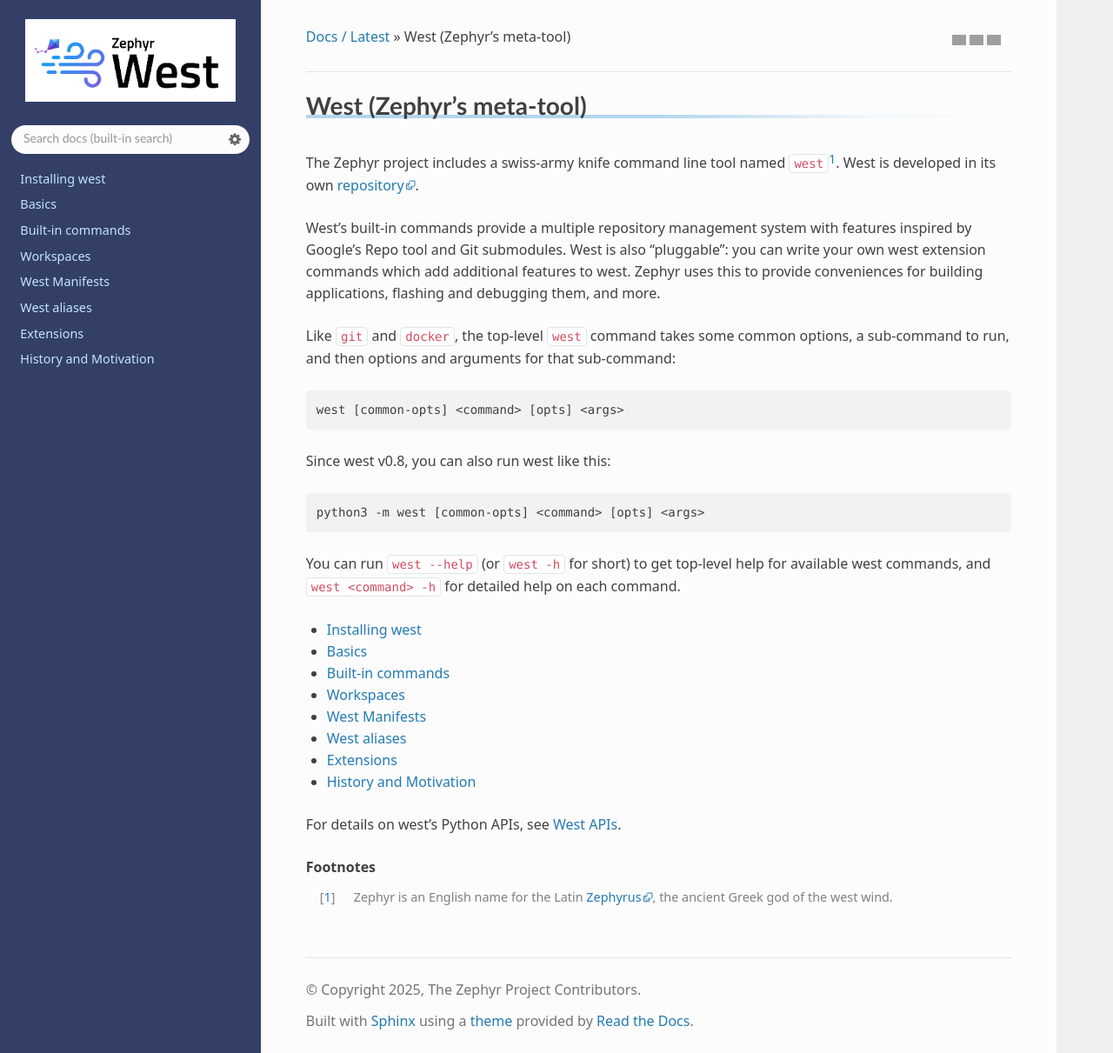
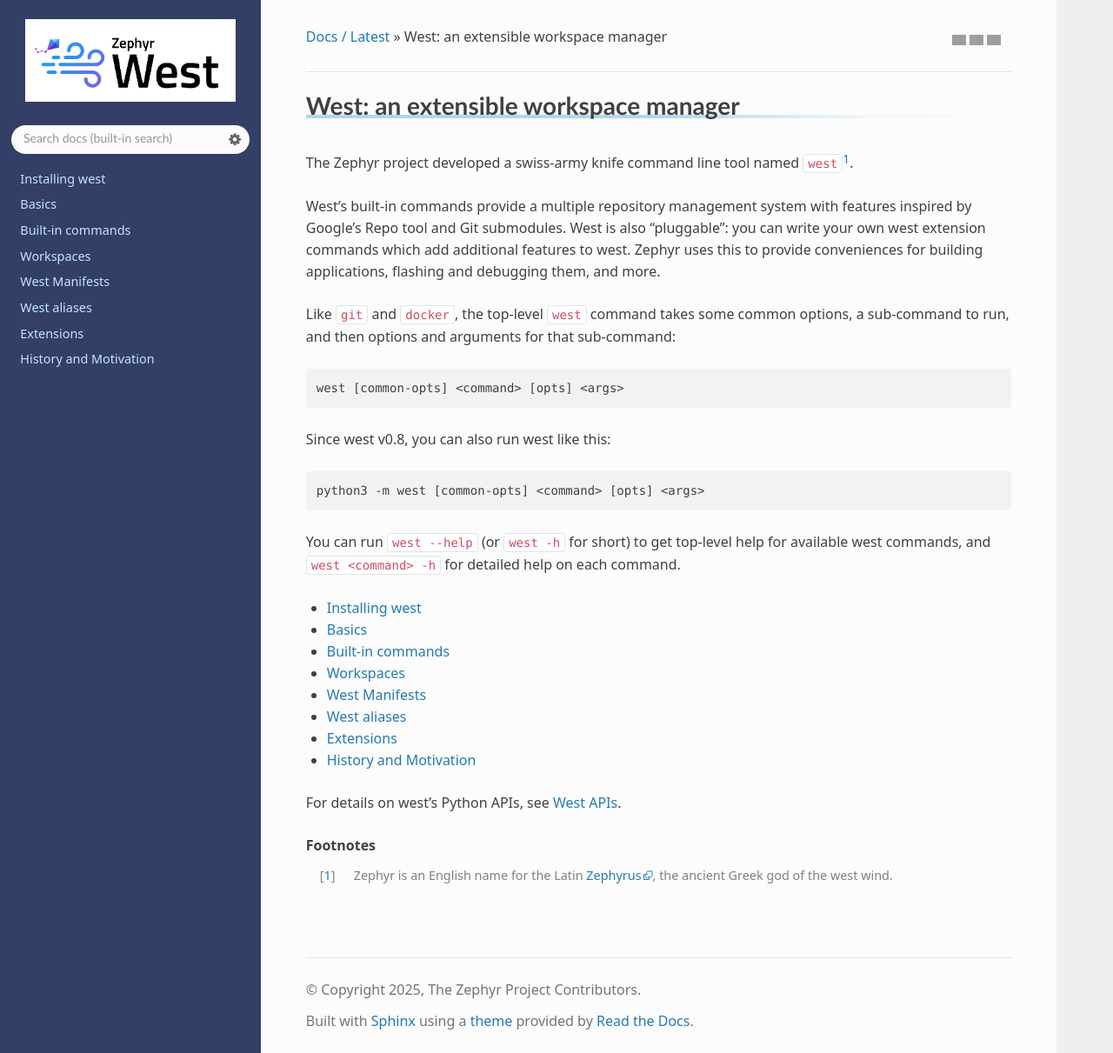
Before and after one commit to zephyrproject-rtos/west, a Sphinx documentation site: the page built from doc/index.rst, in a window 1280 px wide and 1211 px high. Shown: the whole window at 87% size. Built offline with Sphinx 7.4.7 and the Read the Docs theme 3.1.0, drawn with Linux system fonts in a browser that asks for light colours; pages that are not in the unit, such as notebooks, are missing from menus.

Commit message:
doc: West specific modifications
Update documentation content for West.

Signed-off-by: Pieter De Gendt <pieter.degendt@basalte.be>

```diff
--- a/doc/index.rst
+++ b/doc/index.rst
@@ -1,10 +1,10 @@
 .. _west:
 
-West (Zephyr's meta-tool)
-#########################
+West: an extensible workspace manager
+#####################################
 
-The Zephyr project includes a swiss-army knife command line tool named
-``west``\ [#west-name]_. West is developed in its own `repository`_.
+The Zephyr project developed a swiss-army knife command line tool named
+``west``\ [#west-name]_.
 
 West's built-in commands provide a multiple repository management system with
 features inspired by Google's Repo tool and Git submodules. West is also
--- a/doc/why.rst
+++ b/doc/why.rst
@@ -117,4 +117,7 @@
   interoperability with third party tools, and means Zephyr developers
   can always find out what is happening "under the hood" when using west.
 
-See :github:`Zephyr issue #6205 <6205>` and for more details and discussion.
+See `Zephyr issue #6205`_ and for more details and discussion.
+
+.. _Zephyr issue #6205:
+   https://github.com/zephyrproject-rtos/zephyr/issues/6205
```
